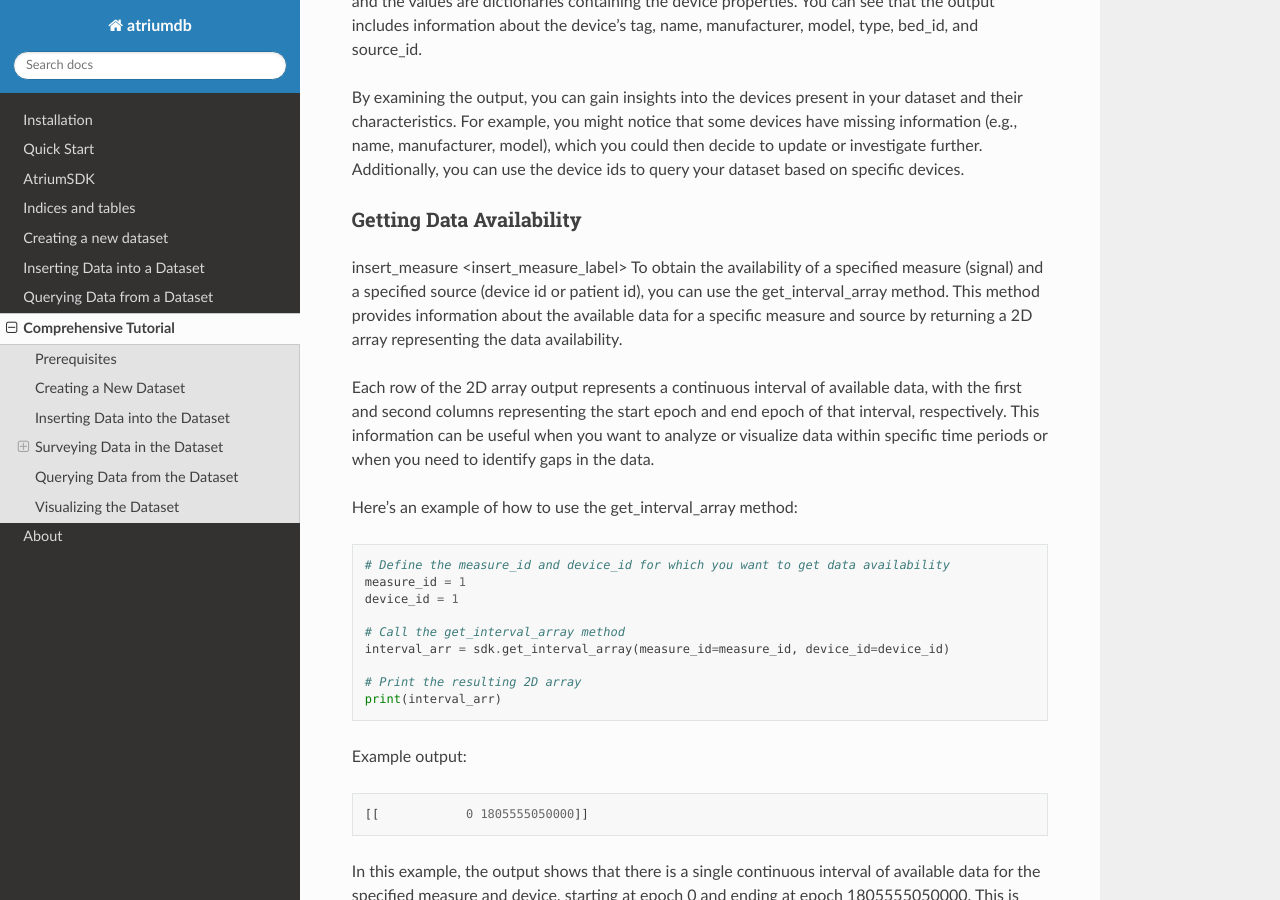
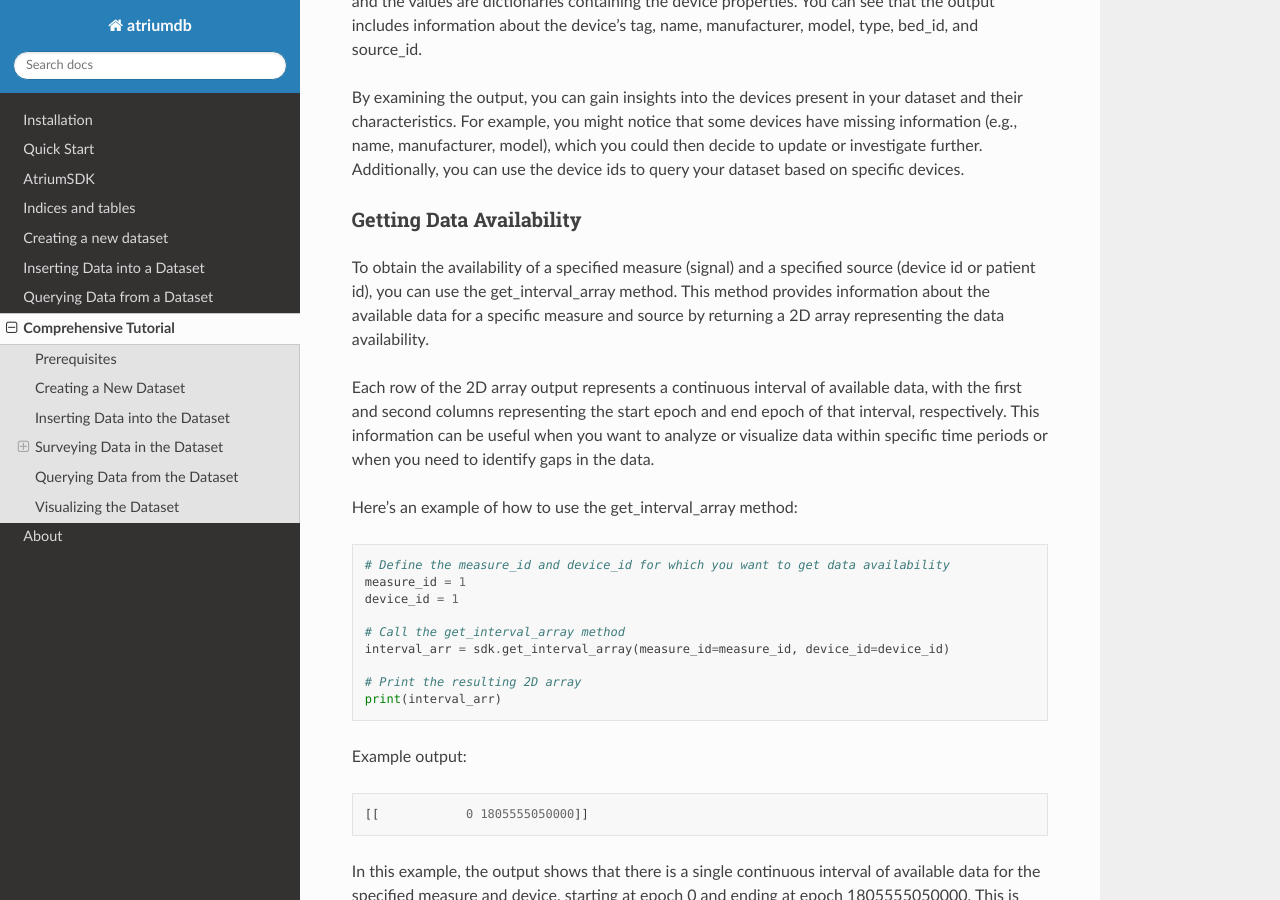
Before and after one commit to LaussenLabs/atriumdb, a Sphinx documentation site: the page built from sdk/docs/source/tutorial.rst, in a window 1280 px wide and 900 px high, scrolled down 4798 px. Built offline with Sphinx 7.4.7 and the Read the Docs theme 2.0.0, drawn with Linux system fonts in a browser that asks for light colours.

Commit message:
Remove typo

```diff
--- a/sdk/docs/source/tutorial.rst
+++ b/sdk/docs/source/tutorial.rst
@@ -246,7 +246,6 @@ dataset based on specific devices.
 
 Getting Data Availability
 ^^^^^^^^^^^^^^^^^^^^^^^^^^
-insert_measure <insert_measure_label>
 To obtain the availability of a specified measure (signal) and a specified source (device id or patient id),
 you can use the :ref:`get_interval_array <get_interval_array_label>` method. This method provides information about the available data for a specific measure
 and source by returning a 2D array representing the data availability.
```
